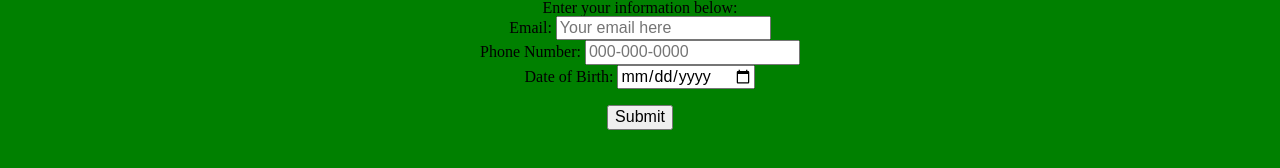
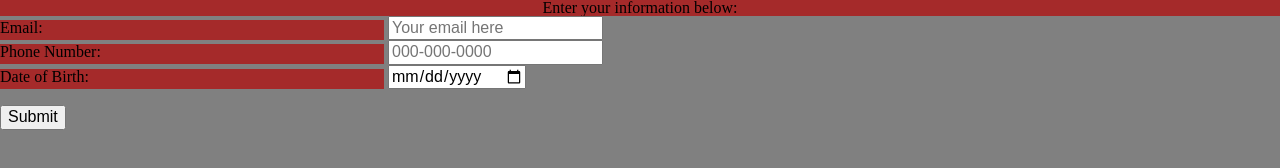
Before and after one commit to AlexandruChica-ITMD362/lab2, a plain HTML site: page index.html in a window 1280 px wide. Drawn offline with Linux system fonts and the light colour scheme.

Commit message:
Centered header and added background colors to text and background

```diff
--- a/css/screen.css
+++ b/css/screen.css
@@ -1,4 +1,17 @@
 body {
+
+  background-color: gray;
+}
+
+h1 {
   text-align: center;
-  background-color: green;
+  background-color: brown;
 }
+
+label {
+  color: black;
+  background-color: brown;
+  display: inline-block;
+  width: 30%;
+  height: 20px;
+}
```
